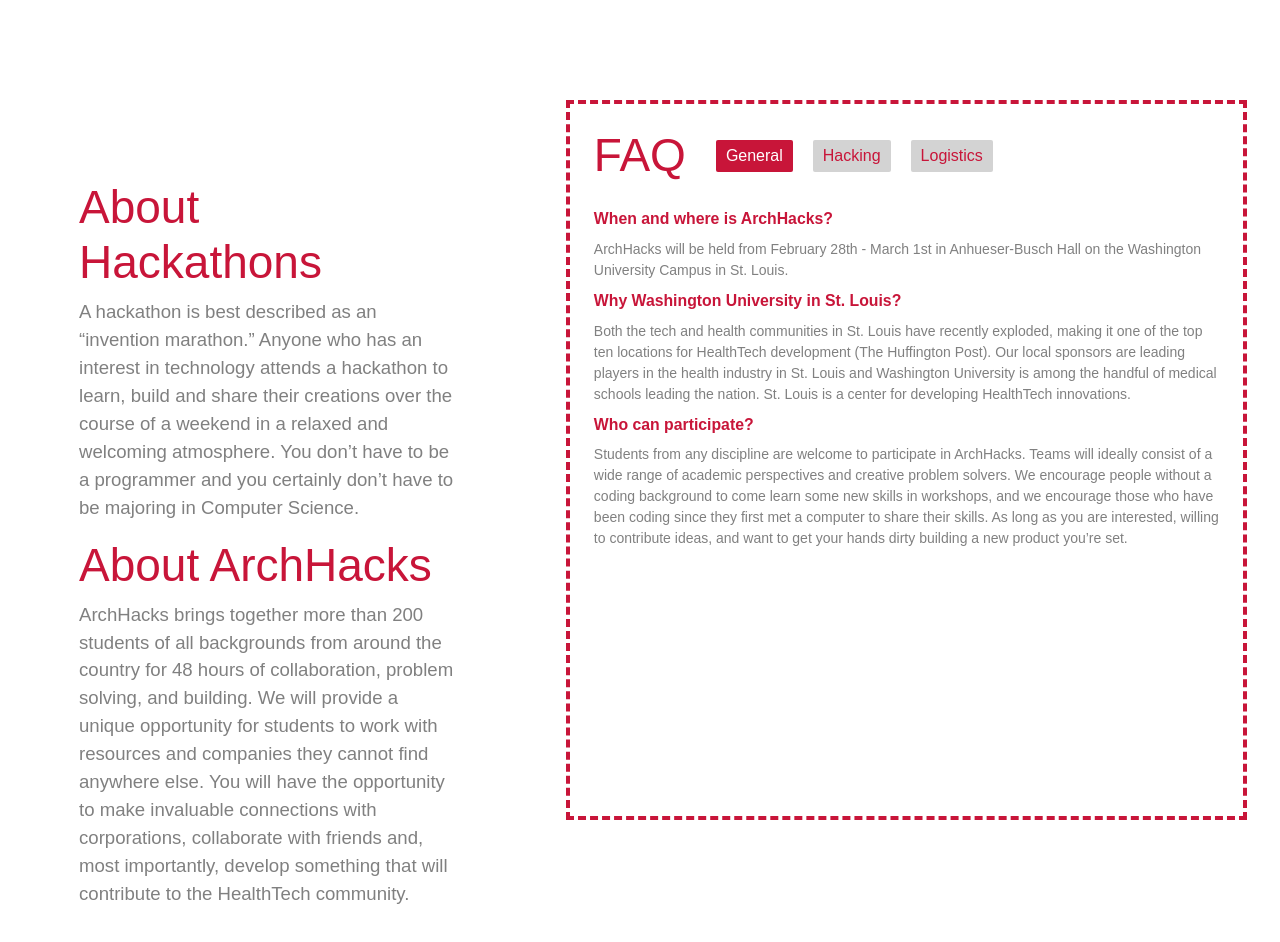
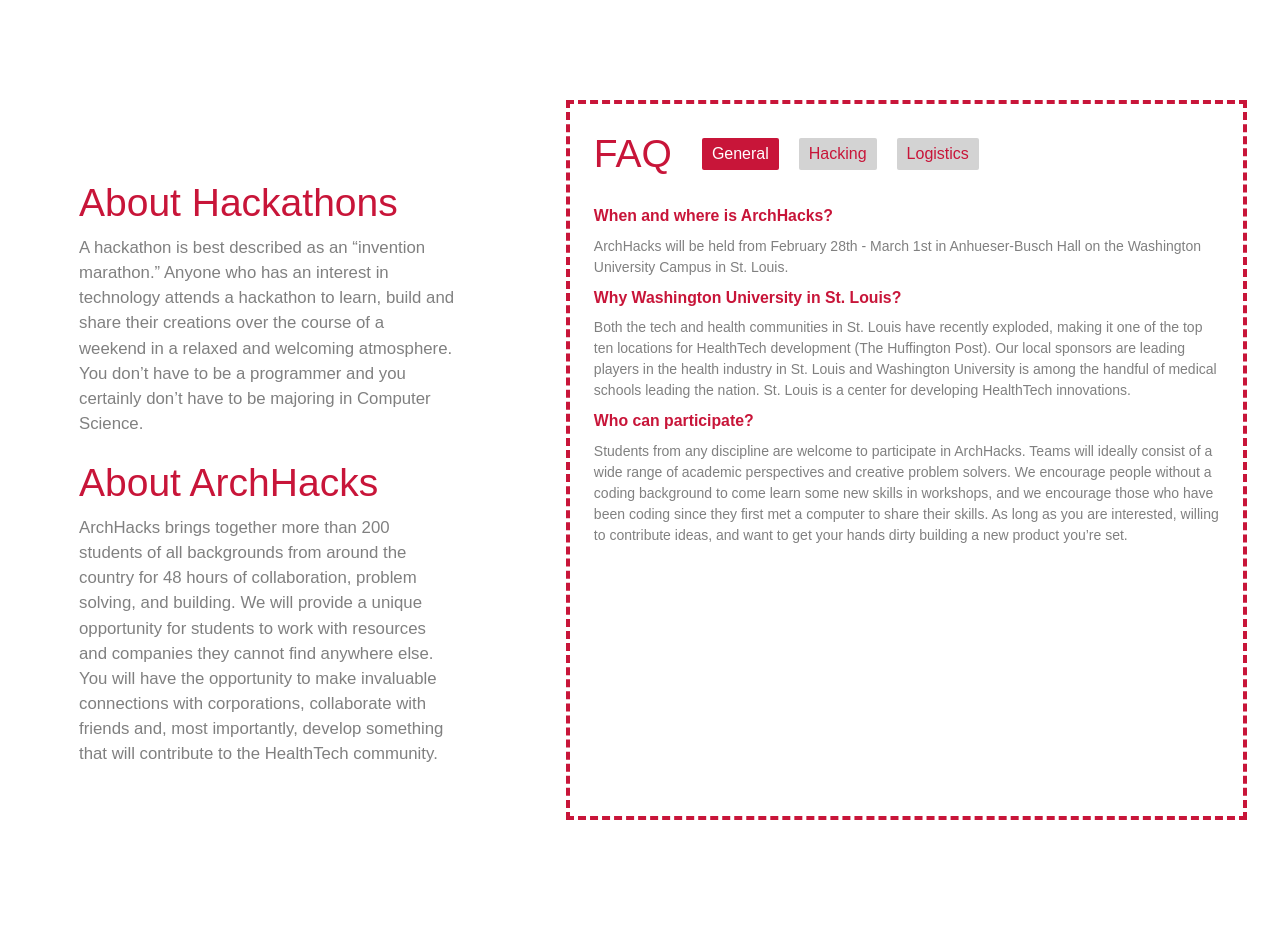
Before and after one commit to archhacks/site-2020, a React (Create React App) app in the folder client/: page / in a window 1280 px wide. Shown: the part 740-1682 px from the top of the page. After the commit the page ends 1643 px from the top, so only its background shows below. Built offline with nearby package versions, Linux system fonts and the light colour scheme; a web font is replaced by a local one.

Commit message:
yeep toot

```diff
--- a/client/src/App.css
+++ b/client/src/App.css
@@ -43,10 +43,10 @@
   min-height: 100vh;
 }
 .Info-Header {
-  font-size: calc(22px + 3vmin);
+  font-size: calc(19px + 2.5vmin);
 }
 .Info-Text {
-  font-size: calc(9px + 1.2vmin);
+  font-size: calc(8px + 1.1vmin);
   color: gray;
 }
 .Info-Question {
```
